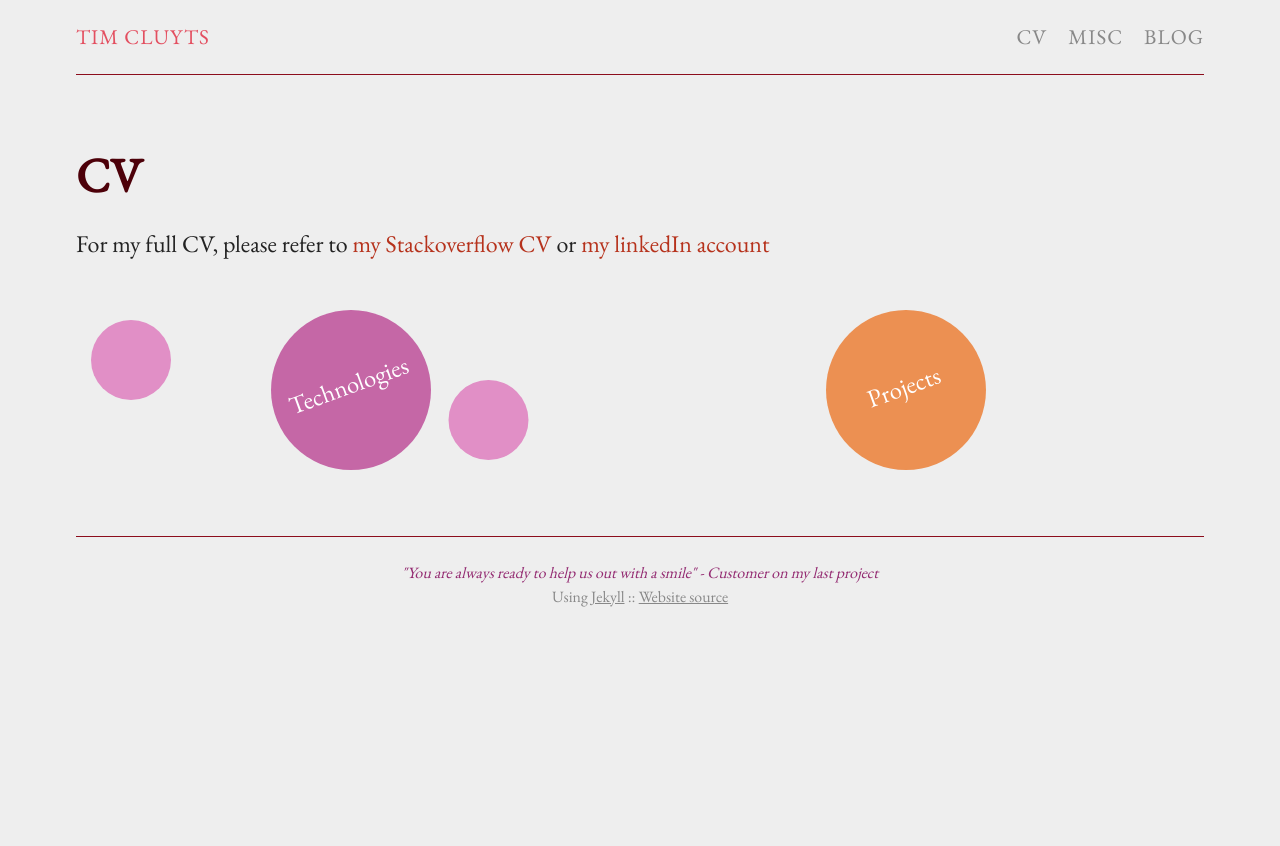
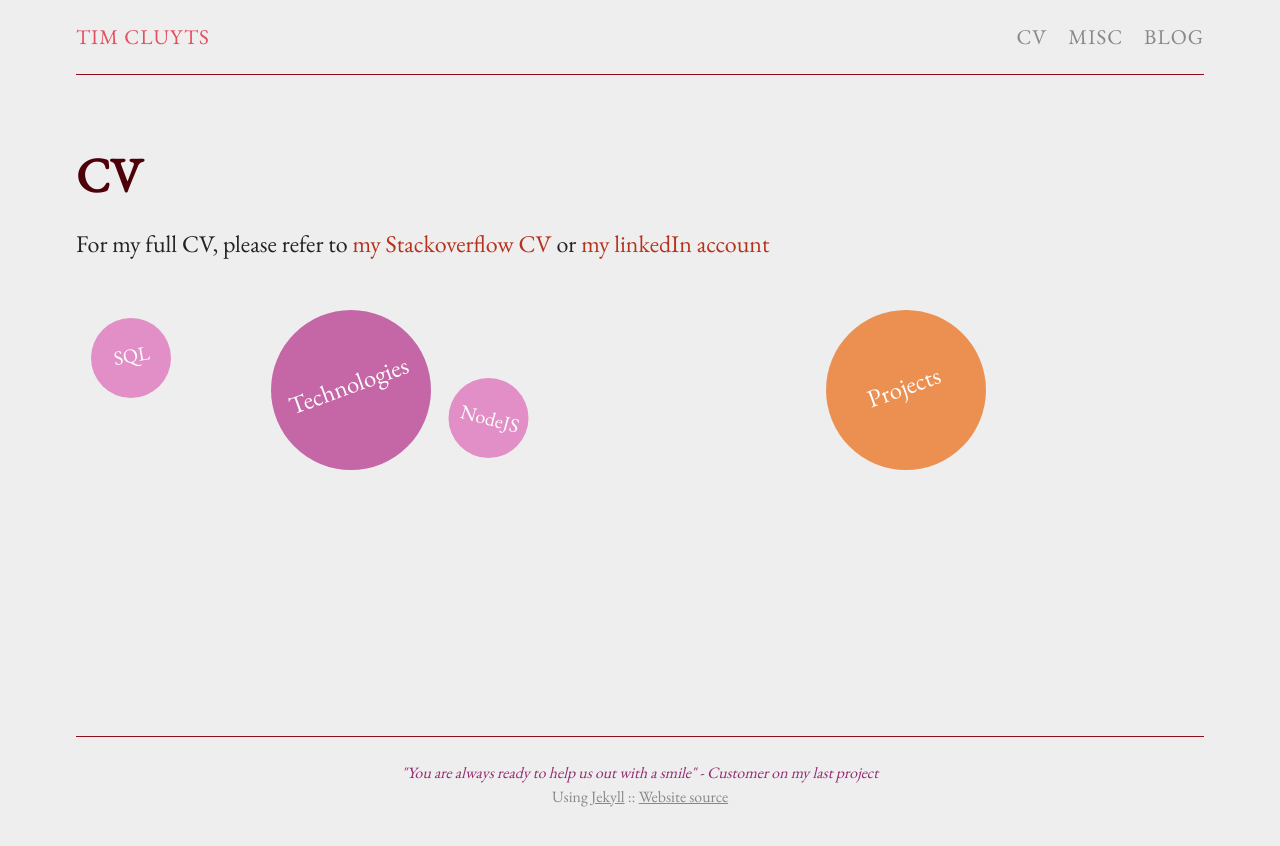
Before and after one commit to TimCluyts/timcluyts.github.io, a Jekyll site: the page built from cv.md, in a window 1280 px wide. Shown: the top 846 px of the page. Built offline with Jekyll 4.4.1, drawn with Linux system fonts in a browser that asks for light colours.

Commit message:
cv update

```diff
--- a/cv.md
+++ b/cv.md
@@ -8,29 +8,35 @@ For my full CV, please refer to <a href="https://stackoverflow.com/story/timcluy
 
 <svg version="1.1"
      baseProfile="full"
-     width="550" height="200"
+     width="550" height="400"
      xmlns="http://www.w3.org/2000/svg">
     <g id="mainNodeTechnologies">
-        <circle cx="50%" cy="50%" r="80" class="mainNode"/>
-        <text x="50%" y="50%" font-size="25" transform="rotate(-20, 285, 100)" text-anchor="middle" fill="white">
+        <circle cx="50%" cy="25%" r="80" class="mainNode"/>
+        <text x="50%" y="25%" font-size="25" transform="rotate(-20, 285, 100)" text-anchor="middle" fill="white">
             <tspan>Technologies</tspan>
         </text>
     </g>
     <g class="secondaryNodeTechnologies">
-        <circle cx="75%" cy="65%" r="40" class="secondaryNode"/>
+        <circle cx="75%" cy="32%" r="40" class="secondaryNode"/>
+        <text x="75%" y="32%" font-size="20" transform="rotate(15, 385, 130)" text-anchor="middle" fill="white">
+            <tspan>NodeJS</tspan>
+        </text>
     </g>
     <g class="secondaryNodeTechnologies">
-        <circle cx="10%" cy="35%" r="40" class="secondaryNode"/>
+        <circle cx="10%" cy="17%" r="40" class="secondaryNode"/>
+        <text x="10%" y="17%" font-size="20" transform="rotate(-10, 80, 60)" text-anchor="middle" fill="white">
+            <tspan>SQL</tspan>
+        </text>
     </g>
 </svg>
 
 <svg version="1.1"
      baseProfile="full"
-     width="550" height="200"
+     width="550" height="400"
      xmlns="http://www.w3.org/2000/svg">
     <g id="mainNodeProjects">
-        <circle cx="50%" cy="100" r="80" class="mainNodeSecondary"/>
-        <text x="50%" y="50%" font-size="25" transform="translate(-17 105) rotate(-20)" text-anchor="middle" fill="white">
+        <circle cx="50%" cy="25%" r="80" class="mainNodeSecondary"/>
+        <text x="50%" y="25%" font-size="25" transform="translate(-17 105) rotate(-20)" text-anchor="middle" fill="white">
             <tspan>Projects</tspan>
         </text>
     </g>
```
